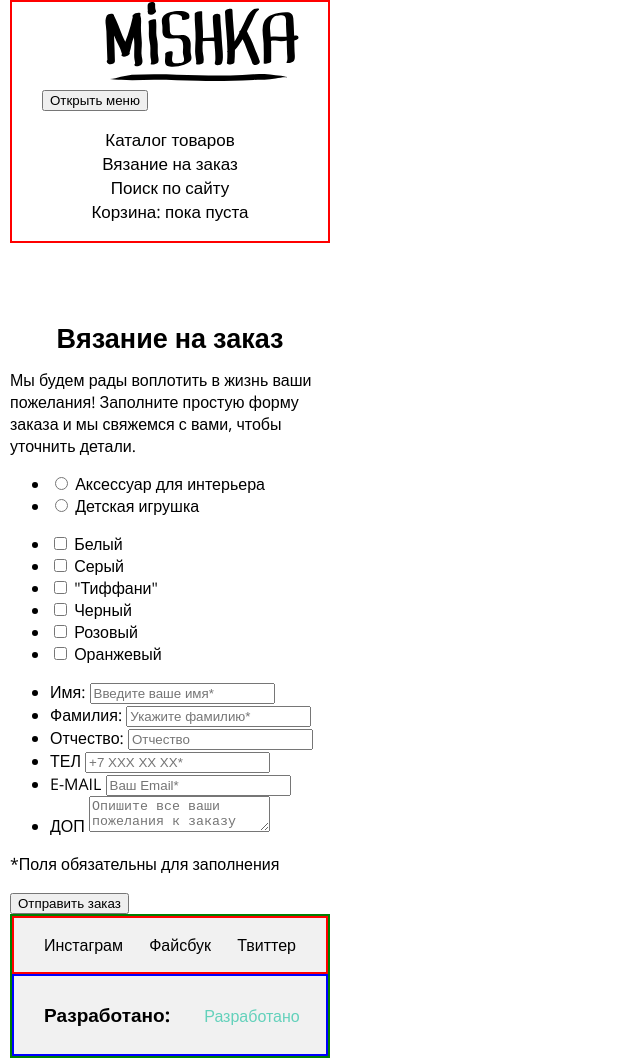
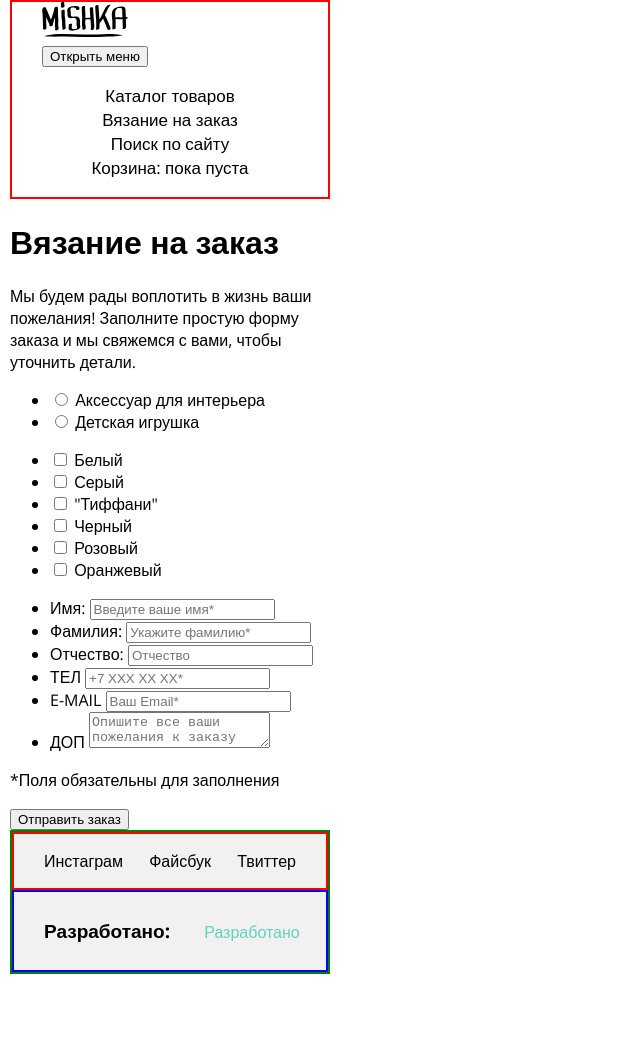
Before and after one commit to KrasavinSerg/358109-mishka, a website: page source/form.html in a window 1280 px wide. Shown: the whole page, without its empty margins (0-640 px from the left). After the commit the page ends 974 px from the top, so only its background shows below. Drawn offline with nearby package versions, Linux system fonts and the light colour scheme; files that its build step writes are made by us from their sources.

Commit message:
коррекция разметки

```diff
--- a/source/form.html
+++ b/source/form.html
@@ -8,7 +8,7 @@
 </head>
 <body>
   <header class="page-header">
-    <img class="page-header__logo-image" src="img/logo-mobile.svg" width="320" height="79" alt="логотип мишка">
+    <img class="page-header__logo-image" src="img/logo-mobile.svg" width="86" height="35" alt="логотип мишка">
     <nav class="main-nav">
       <button class="main-nav__toggle" type="button">Открыть меню</button>
       <div class="main-nav__wrapper">
@@ -32,7 +32,7 @@
 
   <main class="page-main">
     <div class="page-main__intro">
-      <h1 class="page-main__title">Вязание на заказ</h1>
+      <h1 class="page-main__intro-title">Вязание на заказ</h1>
     </div>
     <section class="order-form">
       <h2 class="visually-hidden">Форма заказа</h2>
```
